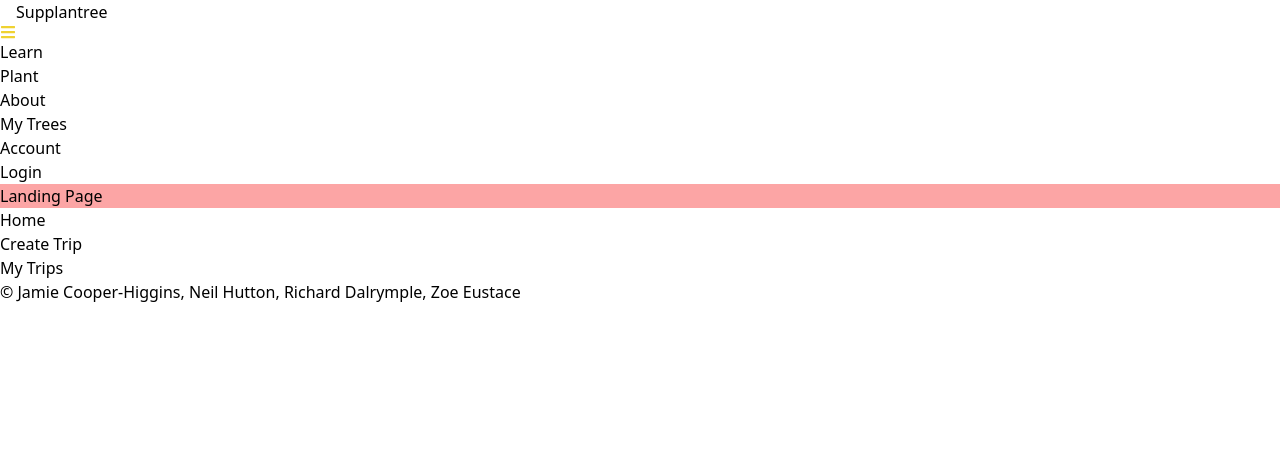
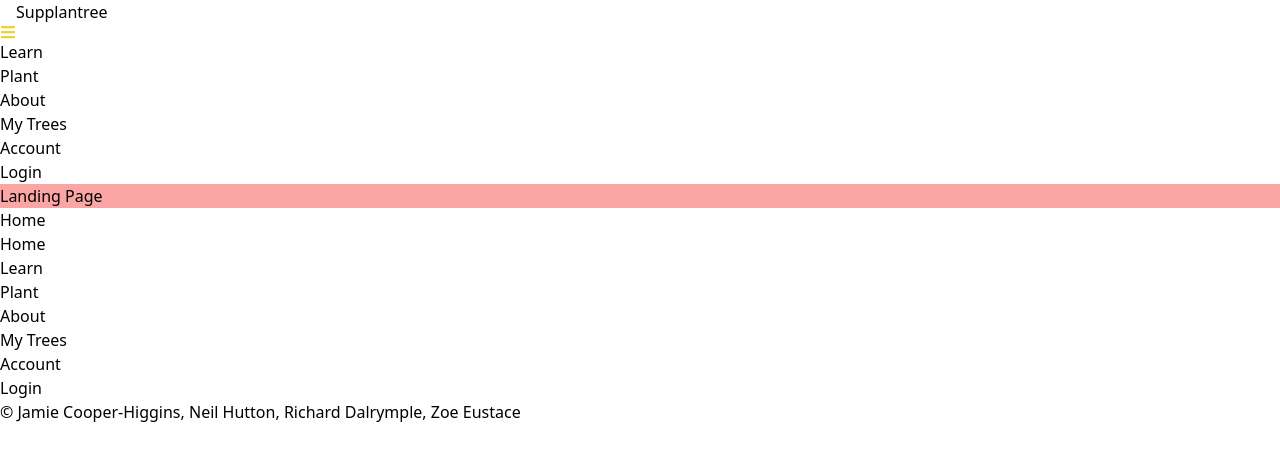
Before and after one commit to Cooper-Higgins/Supplantree, a React (Create React App) app in the folder supplantree_react/: page / in a window 1280 px wide. Shown: the top 460 px of the page. Built offline with nearby package versions, Linux system fonts and the light colour scheme; some icons are missing.

Commit message:
Updated footer with correct links

```diff
--- a/supplantree_react/src/components/Footer.js
+++ b/supplantree_react/src/components/Footer.js
@@ -10,10 +10,25 @@ const Footer = () => {
             <Link to="/">Home</Link>
           </li>
           <li className="footer-nav-item">
-            <Link to="/">Create Trip</Link>
+            <Link to="/">Home</Link>
           </li>
           <li className="footer-nav-item">
-            <Link to="/my_trips">My Trips</Link>
+            <Link to="/learn">Learn</Link>
+          </li>
+          <li className="footer-nav-item">
+            <Link to="/plant">Plant</Link>
+          </li>
+          <li className="footer-nav-item">
+            <Link to="/about">About</Link>
+          </li>
+          <li className="footer-nav-item">
+            <Link to="/my_trees">My Trees</Link>
+          </li>
+          <li className="footer-nav-item">
+            <Link to="/learn">Account</Link>
+          </li>
+          <li className="footer-nav-item">
+            <Link to="/learn">Login</Link>
           </li>
         </ul>
       </div>
```
